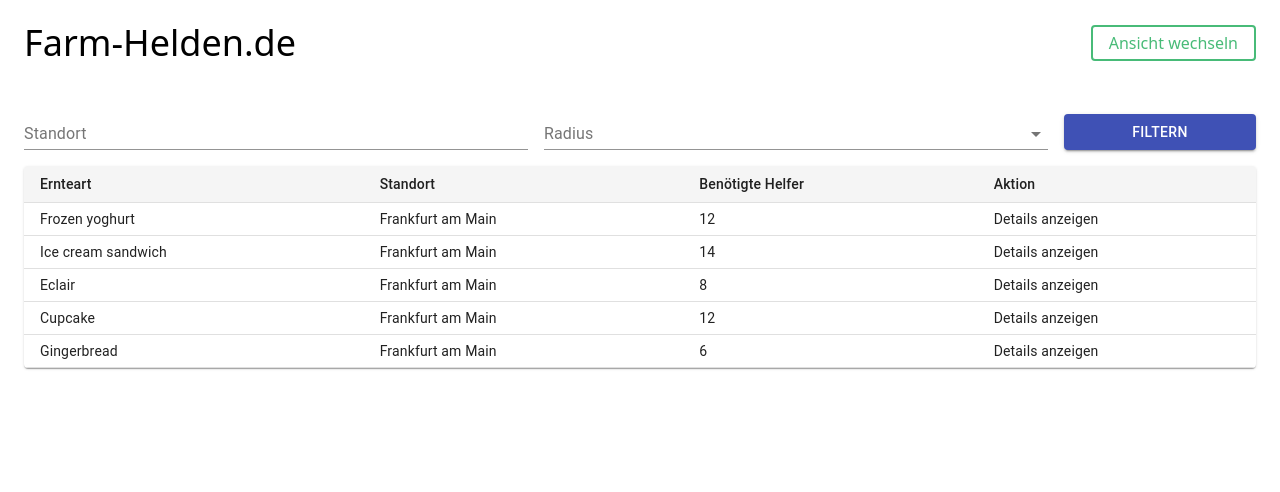
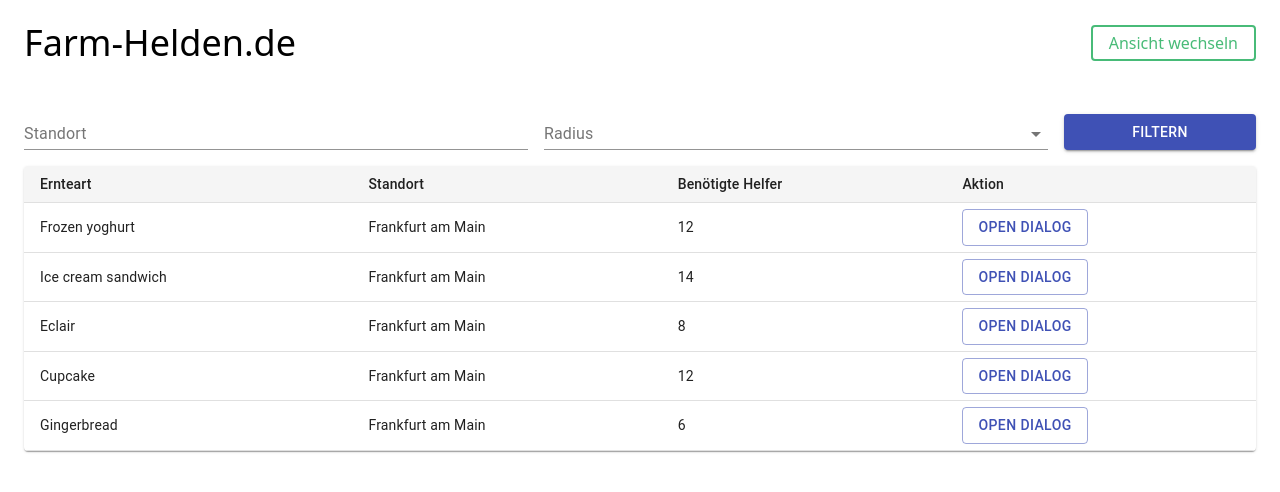
Before and after one commit to farmhelden/farmhelden-client, a Next.js app: page /helper in a window 1280 px wide. Shown: the top 492 px of the page. Built offline with nearby package versions, Linux system fonts and the light colour scheme.

Commit message:
inserted modal component into helper.tsx

```diff
--- a/pages/helper.tsx
+++ b/pages/helper.tsx
@@ -14,9 +14,22 @@ import TableRow from "@material-ui/core/TableRow";
 import Paper from "@material-ui/core/Paper";
 import Button from "@material-ui/core/Button";
 
+// import {
+//   Text,
+//   Modal,
+//   ModalBody, ModalCloseButton,
+//   ModalContent, ModalFooter,
+//   ModalHeader,
+//   ModalOverlay,
+//   useDisclosure
+// } from "@chakra-ui/core"
+
+import SimpleModal from "../components/Dialogue/Dialogue";
+
 import Header from "../components/Header";
 import { StyledTableHead } from "../components/Table";
 import Root from "../components/Root";
+import CustomizedDialogs from "../components/Dialogue/Dialogue";
 
 function createData(title: string, location: string, neededHelpers: number) {
   return { title, location, neededHelpers };
@@ -43,6 +56,7 @@ const useStyles = makeStyles((theme: Theme) =>
 );
 
 function Helper({ data }: any) {
+  // const { isOpen, onOpen, onClose } = useDisclosure();
   const classes = useStyles();
 
   return (
@@ -106,7 +120,32 @@ function Helper({ data }: any) {
                   </TableCell>
                   <TableCell>{row.location}</TableCell>
                   <TableCell>{row.neededHelpers}</TableCell>
-                  <TableCell>Details anzeigen</TableCell>
+                  <TableCell>
+                    <CustomizedDialogs/>
+
+
+                    {/*<Button onClick={onOpen}>Mehr Informationen</Button>*/}
+
+
+                    {/*<Modal isOpen={isOpen} onClose={onClose}>*/}
+                    {/*  <ModalOverlay />*/}
+                    {/*  <ModalContent>*/}
+                    {/*    <ModalHeader>Modal Title</ModalHeader>*/}
+                    {/*    <ModalCloseButton />*/}
+                    {/*    <ModalBody>*/}
+                    {/*      <Text>Das ist irgendein Text</Text>*/}
+                    {/*    </ModalBody>*/}
+
+                    {/*    <ModalFooter>*/}
+                    {/*      <Button onClick={onClose}>*/}
+                    {/*        Close*/}
+                    {/*      </Button>*/}
+                    {/*      <Button >Secondary Action</Button>*/}
+                    {/*    </ModalFooter>*/}
+                    {/*  </ModalContent>*/}
+                    {/*</Modal>*/}
+
+                  </TableCell>
                 </TableRow>
               ))}
             </TableBody>
```
